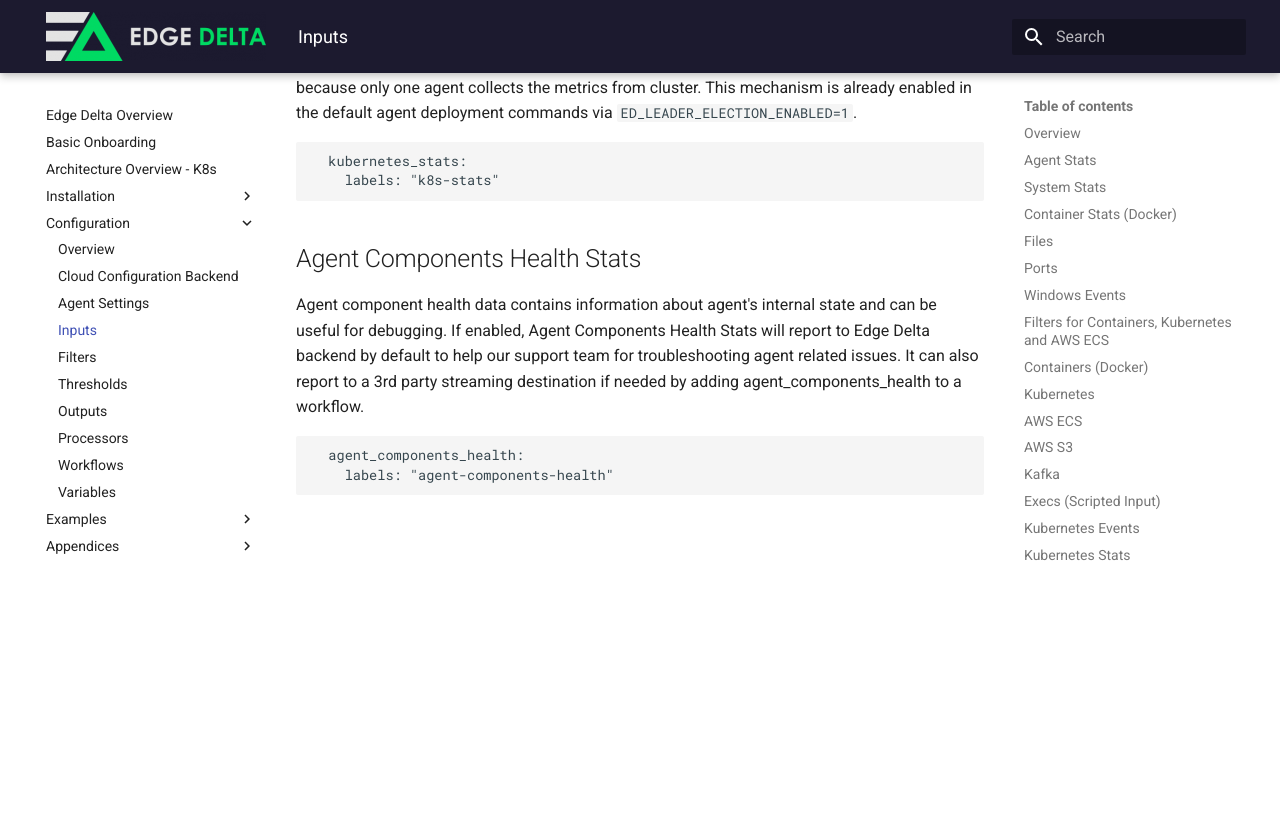
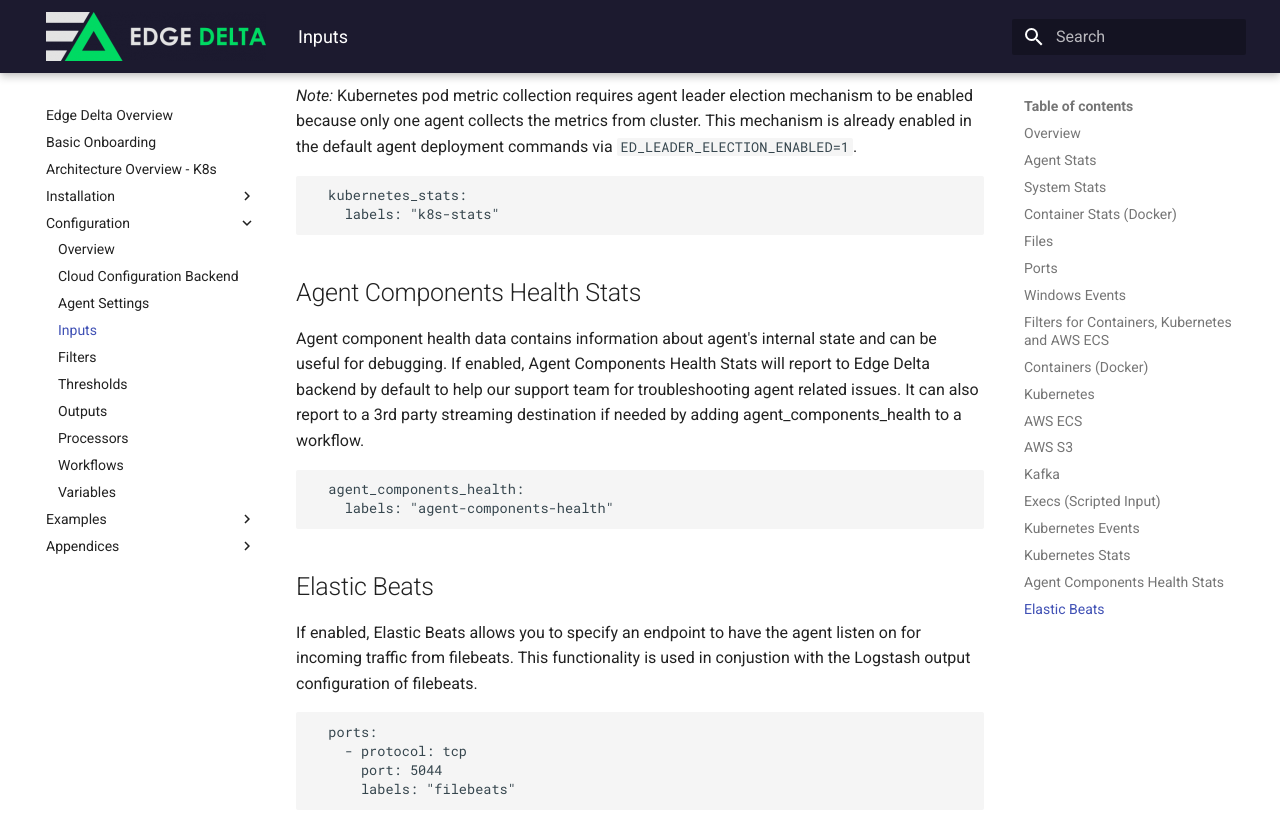
Before and after one commit to edgedelta/docs, an MkDocs documentation site: the page built from docs/configuration/inputs.md, in a window 1280 px wide and 900 px high, scrolled down 7237 px. Shown: the top 834 px of the window. Built offline with MkDocs 1.6.1 and Material for MkDocs 9.7.7, drawn with Linux system fonts in a browser that asks for light colours; before the commit the page ends 7822 px from its top, so only the background shows below that.

Commit message:
Added Elastic Beats/Filebeats Input

````diff
--- a/docs/configuration/inputs.md
+++ b/docs/configuration/inputs.md
@@ -29,6 +29,7 @@ There are a number of different input types supported by the Edge Delta service.
 * [Kubernetes Events](./inputs.md#kubernetes-events)
 * [Kubernetes Stats](./inputs.md#kubernetes-stats)
 * [Agent Components Health Stats](./inputs.md#agent-components-health-stats)
+* [Elastic Beats](./inputs.md#elastic-beats)
 
 You can specify the filters to monitor sources of containers, Kubernetes and AWS ECS.
 
@@ -315,3 +316,14 @@ Agent component health data contains information about agent's internal state an
   agent_components_health:
     labels: "agent-components-health"
 ```
+
+## Elastic Beats
+
+If enabled, Elastic Beats allows you to specify an endpoint to have the agent listen on for incoming traffic from filebeats. This functionality is used in conjustion with the Logstash output configuration of filebeats.
+
+```yaml
+  ports:
+    - protocol: tcp
+      port: 5044
+      labels: "filebeats"
+```
````
